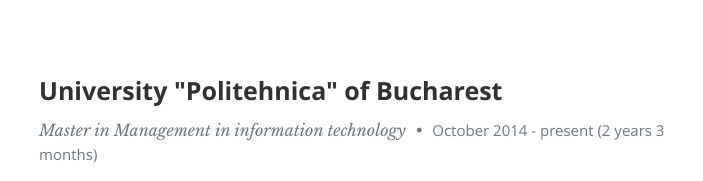
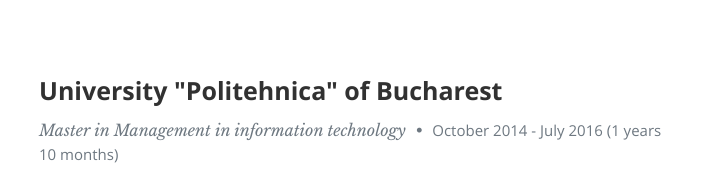
Before and after one commit to slbucur/personal_site, a plain HTML site: page index.html in a window 1280 px wide. Shown: the part 1360-1541 px from the top of the page, 366-1069 px from the left. Drawn offline with nearby package versions, Linux system fonts and the light colour scheme.

Commit message:
Update Master end date

```diff
--- a/index.html
+++ b/index.html
@@ -151,7 +151,7 @@
                <div class="twelve columns">
 
                   <h3>University "Politehnica" of Bucharest</h3>
-                  <p class="info">Master in Management in information technology <span>&bull;</span> <em class="date">October 2014 - present </em></p>
+                  <p class="info">Master in Management in information technology <span>&bull;</span> <em class="date">October 2014 - July 2016 </em></p>
 
                   <p>
                   This Masters program completes the technical knowledge acquired during college
```
